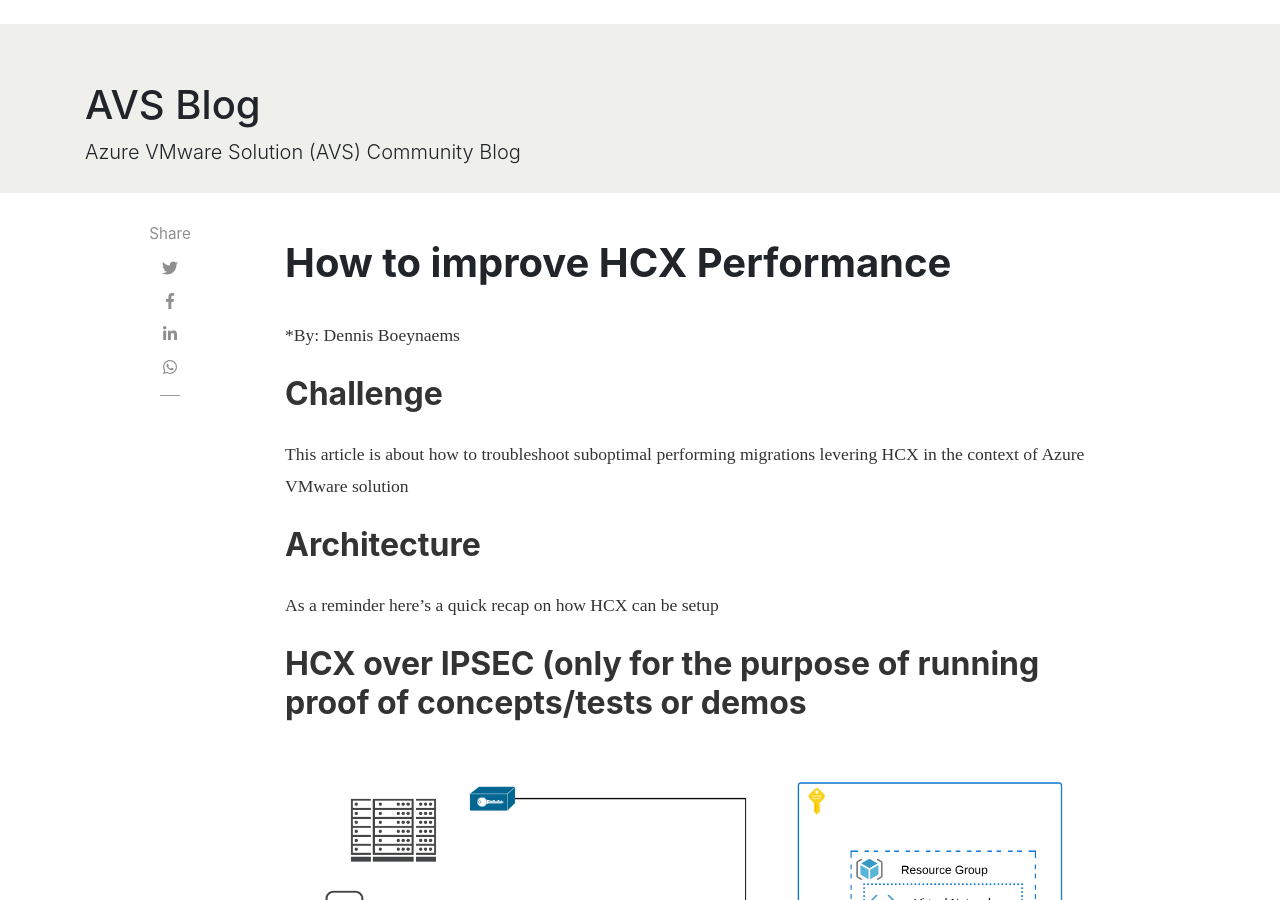
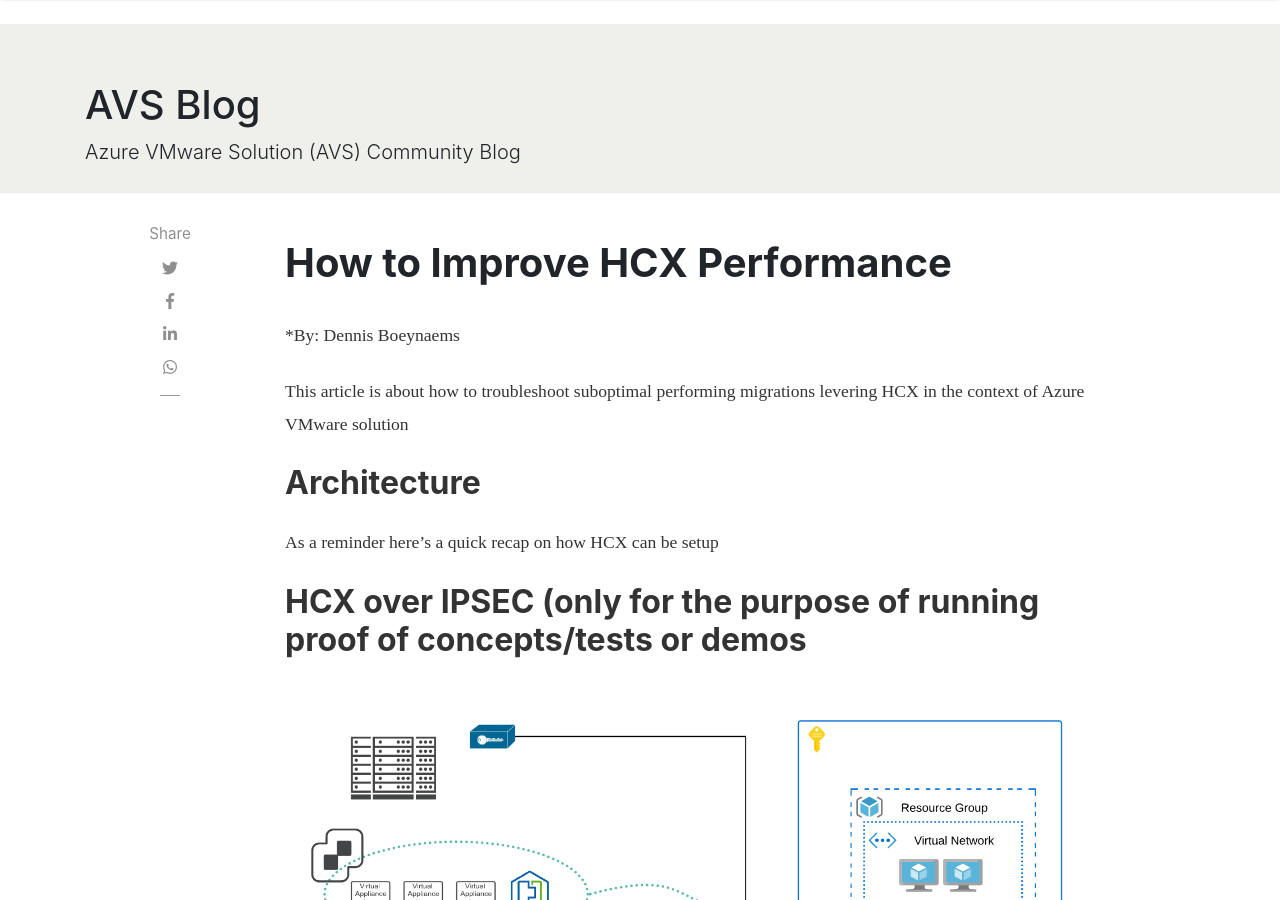
Before and after one commit to AVSBlog/avsblog.github.io, a Jekyll site: the page built from _posts/2020-10-09-how-to-improve-hcx-performance.md, in a window 1280 px wide and 900 px high. Built offline with Jekyll 4.4.1, drawn with Linux system fonts in a browser that asks for light colours; nearby versions of some CDN libraries.

Commit message:
updated the cover pic

```diff
--- a/_posts/2020-10-09-how-to-improve-hcx-performance.md
+++ b/_posts/2020-10-09-how-to-improve-hcx-performance.md
@@ -1,14 +1,12 @@
 ---
 layout: post
-title:  "How to improve HCX Performance"
+title:  "How to Improve HCX Performance"
 author: Dennis Boeynaems
 categories: [ "AVS", "Azure VMware Solution", "Azure Backup", "Dennis Boeynaems", "VMWare", "HCX", "HCX Performance", "Hybrid Cloud Interconnect" ]
-image: assets/images/posts/2020-10-09/hcx-performance2.png
+image: /assets/images/posts/2020-10-09/hcx-performance2.png
 ---
 
 *By: Dennis Boeynaems
-
-## Challenge
 
 This article is about how to troubleshoot suboptimal performing migrations levering HCX in the context of Azure VMware solution
 
```
